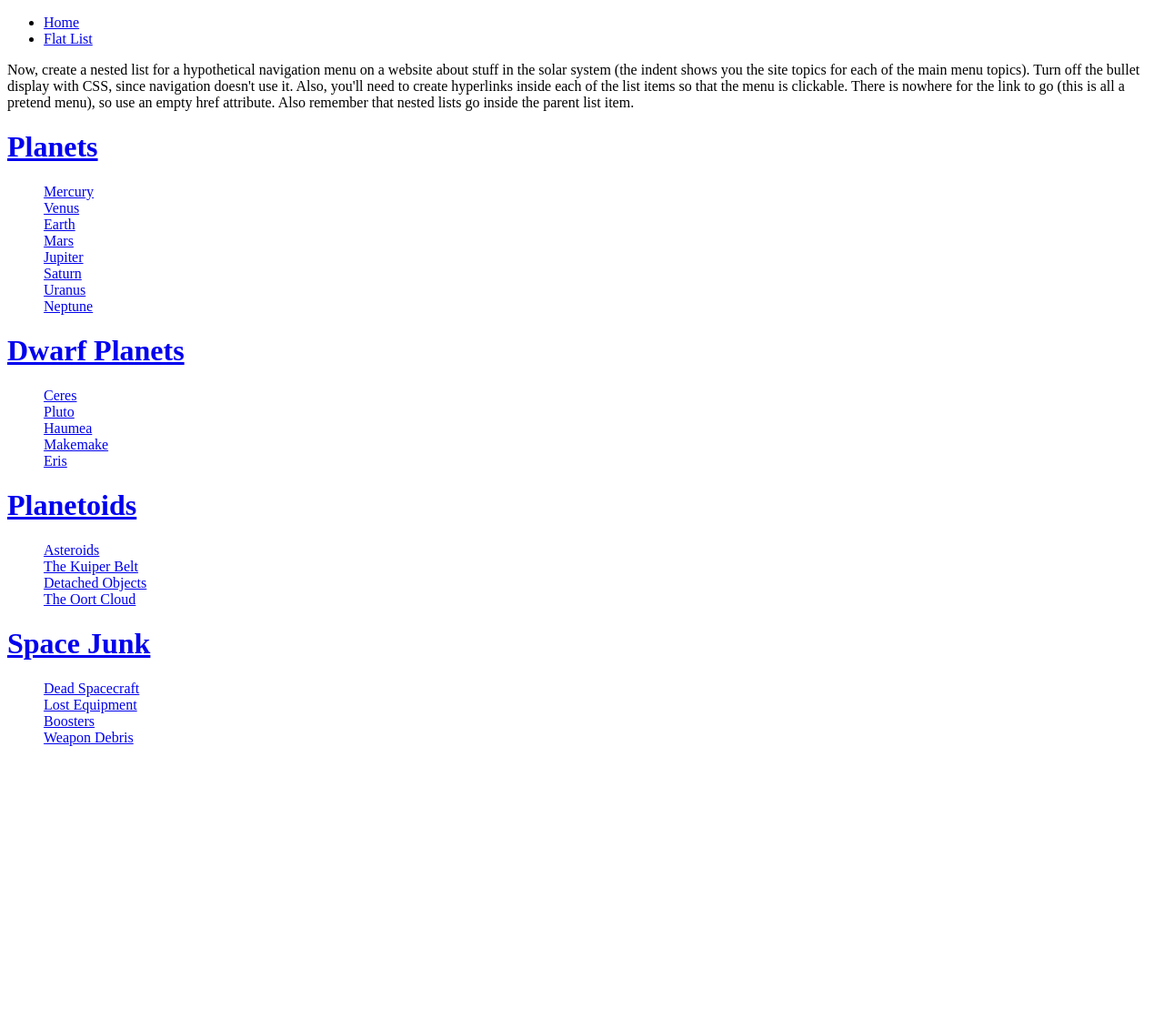
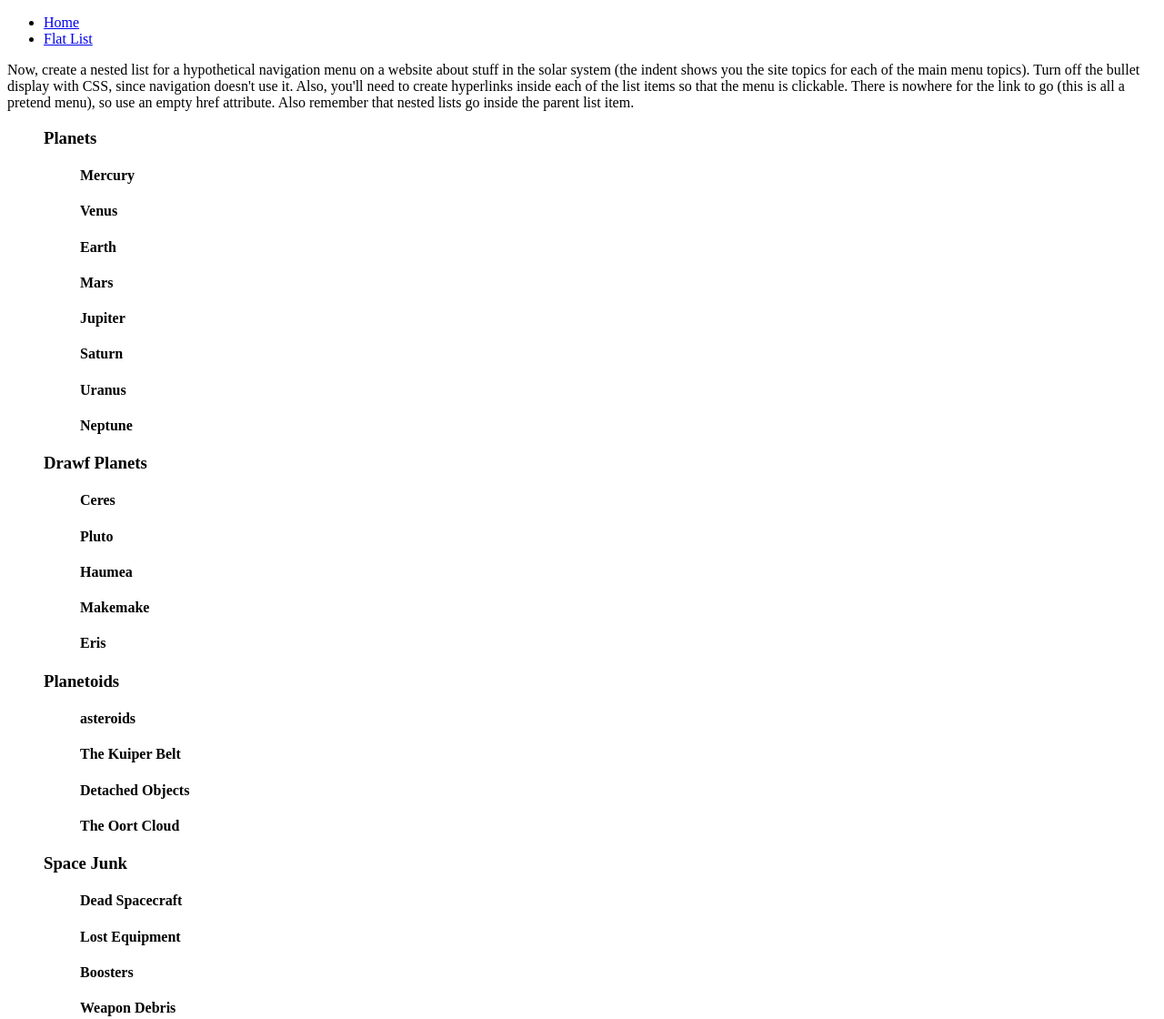
Before and after one commit to Nick-werry/exercise-4-lists, a plain HTML site: page nested-list.html in a window 1280 px wide. Shown: the whole page at 91% size. Before the commit the page ends 836 px from the top, so only its background shows below. Drawn offline with Linux system fonts and the light colour scheme.

Commit message:
exercise 4
nested and flat lists exercise

```diff
--- a/nested-list.html
+++ b/nested-list.html
@@ -17,38 +17,96 @@
         <p>
             Now, create a nested list for a hypothetical navigation menu on a website about stuff in the solar system (the indent shows you the site topics for each of the main menu topics). Turn off the bullet display with CSS, since navigation doesn't use it. Also, you'll need to create hyperlinks inside each of the list items so that the menu is clickable. There is nowhere for the link to go (this is all a pretend menu), so use an empty href attribute. Also remember that nested lists go inside the parent list item.
         </p>
-<h1><a href="Planets">Planets</a></h1>
- <ul style="list-style-type: none;">
-    <li><a href="Mercury">Mercury</a></li>
-    <li><a href="Venus">Venus</a></li>
-    <li><a href="Earth">Earth</a></li>
-    <li><a href="Mars">Mars</a></li>
-    <li><a href="Jupiter">Jupiter</a></li>
-    <li><a href="Saturn">Saturn</a></li>
-    <li><a href="Uranus">Uranus</a></li>
-    <li><a href="Neptune">Neptune</a></li>
+<ul>
+  <h3>
+    Planets
+  </h3>
+    <ul>
+       <h4>
+        Mercury
+       </h4>
+       <h4>
+        Venus
+       </h4>
+       <h4>
+        Earth
+       </h4>
+       <h4>
+        Mars
+       </h4>
+       <h4>
+        Jupiter
+       </h4>
+       <h4>
+        Saturn
+       </h4>
+       <h4>
+        Uranus
+       </h4>
+       <h4>
+        Neptune
+       </h4>
+    </ul>
 </ul>
-
-<h1><a href="Dwarf-Planets">Dwarf Planets</a></h1>
- <ul style="list-style-type: none;">
-   <li><a href="Ceres">Ceres</a></li>
-   <li><a href="Pluto">Pluto</a></li>
-   <li><a href="Haumea">Haumea</a></li>
-   <li><a href="Makemake">Makemake</a></li>
-   <li><a href="Eris">Eris</a></li>
- </ul>
-<h1><a href="Planetoids">Planetoids</a></h1>
-   <ul style="list-style-type: none;">
-    <li><a href="Asteroids">Asteroids</a></li>
-    <li><a href="The Kuiper Belt">The Kuiper Belt</a></li>
-    <li><a href="Detached Objects">Detached Objects</a></li>
-    <li><a href="The Oort Cloud">The Oort Cloud</a></li>
-  </ul>
-<h1><a href="Space-Junk">Space Junk</a></h1>
-  <ul style="list-style-type: none;">
-    <li><a href="Dead-Spacecraft">Dead Spacecraft</a></li>
-    <li><a href="Lost-Equipment">Lost Equipment</a></li>
-    <li><a href="Boosters">Boosters</a></li>
-    <li><a href="Weapon-Debris">Weapon Debris</a></li>
-  </ul>
+<ul>
+  <h3>
+    Drawf Planets
+  </h3>
+    <ul>
+      <h4>
+         Ceres
+      </h4>
+      <h4>
+        Pluto
+      </h4>
+      <h4>
+        Haumea
+      </h4>
+      <h4>
+        Makemake
+      </h4>
+      <h4>
+        Eris
+      </h4>
+    </ul>
+</ul>
+<ul>
+   <h3>
+    Planetoids
+   </h3>
+     <ul>
+       <h4>
+        asteroids
+       </h4>
+       <h4>
+        The Kuiper Belt
+       </h4>
+       <h4>
+        Detached Objects
+       </h4>
+       <h4>
+        The Oort Cloud
+       </h4>
+     </ul>
+</ul>
+<ul>
+  <h3>
+    Space Junk
+  </h3>
+   <ul>
+      <h4>
+        Dead Spacecraft
+      </h4>
+      <h4>
+        Lost Equipment
+      </h4>
+      <h4>
+        Boosters
+      </h4>
+      <h4>
+        Weapon Debris
+      </h4>
+   </ul>
+</ul>
 </body>
+</html>
```
